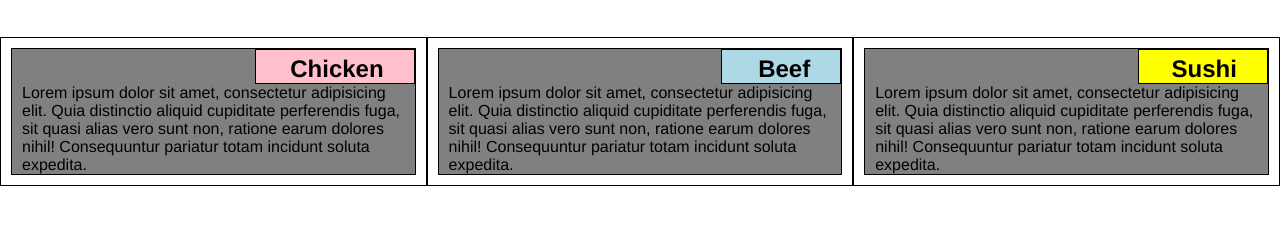
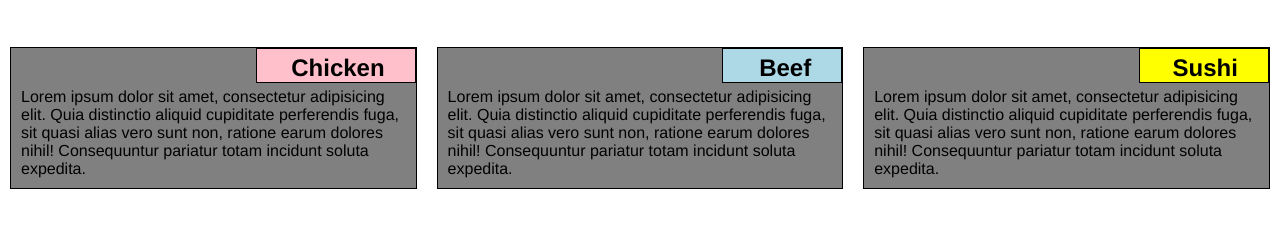
Before and after one commit to JianiChenJob/module2-solution, a plain HTML site: page index.html in a window 1280 px wide. Shown: the part 60-288 px from the top of the page. Drawn offline with Linux system fonts and the light colour scheme.

Commit message:
remove border

```diff
--- a/css/styles.css
+++ b/css/styles.css
@@ -15,10 +15,11 @@ h1 {
 p {
 
   font-size: 20；
-  padding: 5px;
-  margin-top: 35px;
+  padding: 10px;
+  margin-top: 40px;
   margin-left: 10px;
   margin-right: 10px;
+  margin-bottom: 10px;
 
 }
 
@@ -104,7 +105,6 @@ p {
 @media (min-width: 992px) {
   .col-lg-1, .col-lg-2, .col-lg-3, .col-lg-4, .col-lg-5, .col-lg-6, .col-lg-7, .col-lg-8, .col-lg-9, .col-lg-10, .col-lg-11, .col-lg-12 {
     float: left;
-    border: 1px solid black;
 
   }
   .col-lg-1 {
@@ -149,7 +149,6 @@ p {
 @media (min-width: 768px) and (max-width: 991px) {
   .col-md-1, .col-md-2, .col-md-3, .col-md-4, .col-md-5, .col-md-6, .col-md-7, .col-md-8, .col-md-9, .col-md-10, .col-md-11, .col-md-12 {
     float: left;
-    border: 1px solid black;
   }
   .col-md-1 {
     width: 8.33%;
@@ -193,7 +192,6 @@ p {
 @media (max-width: 767px) {
   .col-sm-1, .col-sm-2, .col-sm-3, .col-sm-4, .col-sm-5, .col-sm-6, .col-sm-7, .col-sm-8, .col-sm-9, .col-sm-10, .col-sm-11, .col-sm-12 {
     float: left;
-    border: 1px solid black;
   }
   .col-sm-1 {
     width: 8.33%;
```
